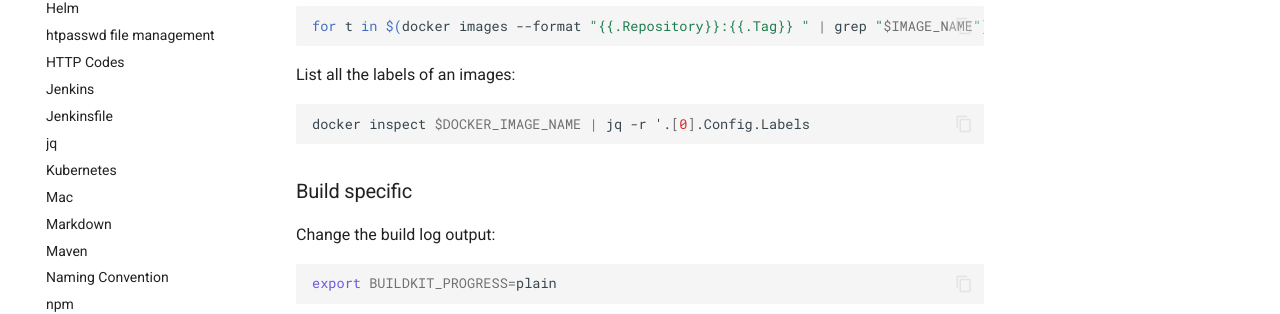
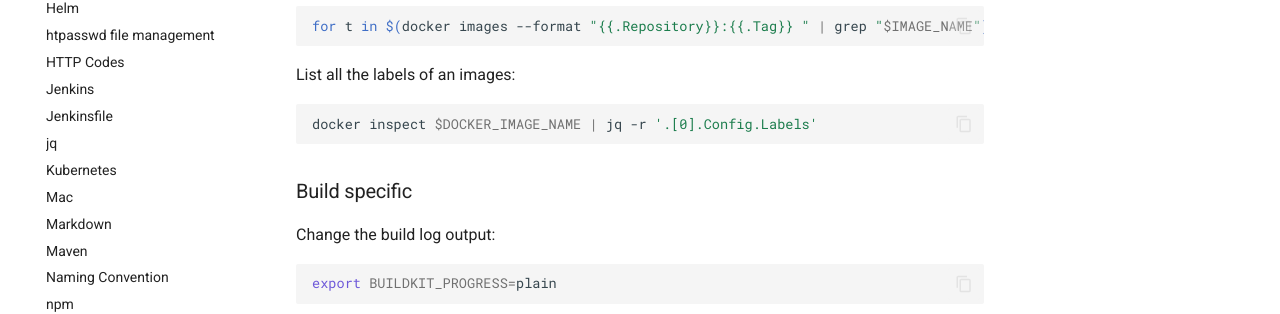
Before and after one commit to woernfl/cheatsheets, an MkDocs documentation site: the page built from docs/container.md, in a window 1280 px wide and 1216 px high. Shown: the part 507-821 px from the top of the window. Built offline with MkDocs 1.6.1 and Material for MkDocs 9.7.7, drawn with Linux system fonts in a browser that asks for light colours; comment, search, counter and statistics services are not loaded.

````diff
--- a/docs/container.md
+++ b/docs/container.md
@@ -25,7 +25,7 @@ for t in $(docker images --format "{{.Repository}}:{{.Tag}} " | grep "$IMAGE_NAM
 List all the labels of an images:
 
 ```bash
-docker inspect $DOCKER_IMAGE_NAME | jq -r '.[0].Config.Labels
+docker inspect $DOCKER_IMAGE_NAME | jq -r '.[0].Config.Labels'
 ```
 
 ### Build specific
````
